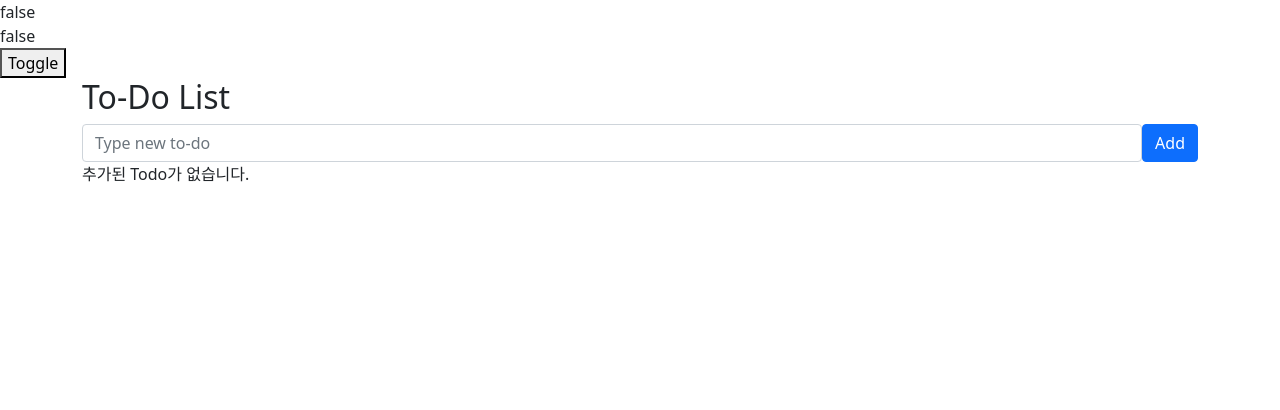
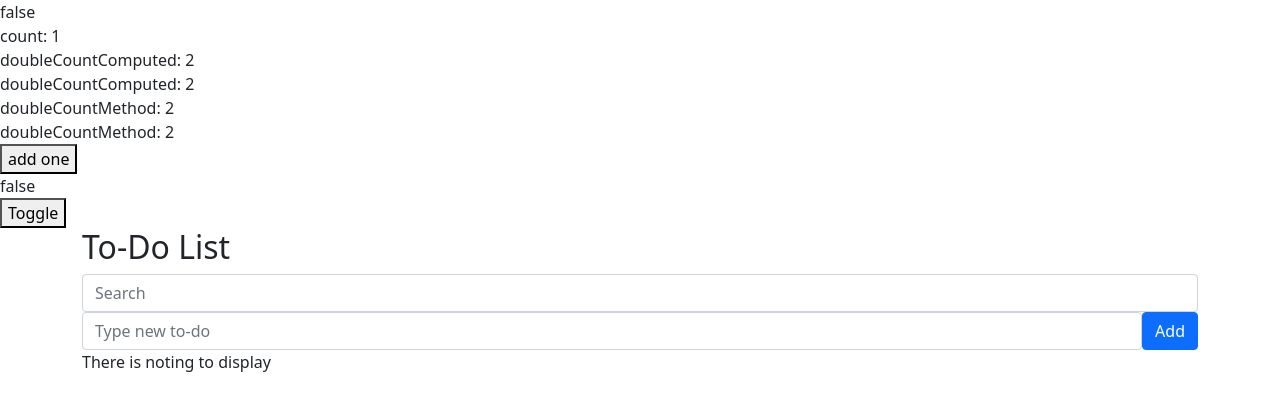
Before and after one commit to HaebinLim/vue3-todo, a Vue app: page / in a window 1280 px wide. Shown: the top 410 px of the page. Built offline with nearby package versions, Linux system fonts and the light colour scheme.

Commit message:
computed

```diff
--- a/src/App.vue
+++ b/src/App.vue
@@ -3,6 +3,13 @@
         초기 렌더링 비용이 많이 듬 (토글하여 자주 바뀔 때 사용) -->
   <div v-show="toggle">true</div>
   <div v-show="!toggle">false</div>
+
+  <div>count: {{ count }}</div>
+  <div>doubleCountComputed: {{ doubleCountComputed }}</div>
+  <div>doubleCountComputed: {{ doubleCountComputed }}</div>
+  <div>doubleCountMethod: {{ doubleCountMethod() }}</div>
+  <div>doubleCountMethod: {{ doubleCountMethod() }}</div>
+  <button @click="count++">add one</button>
 
   <!-- 조건에 맞는 div만 렌더링
         토글하는데 비용이 많이 듬 (런타임 중 잘 안바뀔 때 사용 -->
@@ -13,20 +20,19 @@
   <div class="container">
     <h2>To-Do List</h2>
 
+    <input type="text" class="form-control" v-model="searchText" placeholder="Search" />
+
+
     <TodoSimpleForm @add-todo="addTodo" />
 
-    <div v-if="!todos.length">추가된 Todo가 없습니다.</div>
+    <div v-if="!filterTodos.length">There is noting to display</div>
 
-    <TodoList
-      :todos="todos"
-      @toggle-todo="toggleTodo"
-      @delete-todo="deleteTodo"
-    />
+    <TodoList :todos="filterTodos" @toggle-todo="toggleTodo" @delete-todo="deleteTodo" />
   </div>
 </template>
 
 <script>
-import { ref } from 'vue';
+import { ref, computed } from 'vue';
 import TodoSimpleForm from './components/TodoSimpleForm.vue';
 import TodoList from './components/TodoList.vue';
 
@@ -60,6 +66,30 @@ export default {
       todos.value[index].completed = !todos.value[index].complete;
     }
 
+    const count = ref(1);
+    const doubleCountComputed = computed(()=>{
+      // 매개변수를 받아올 수 없음
+      // 캐시되어 한번만 실행
+      console.log('computed')
+      return count.value * 2;
+    })
+    const doubleCountMethod = () => {
+      // 매개변수 사용가능
+      // 호출되는 만큼 실행
+      console.log('method')
+      return count.value * 2;
+    }
+
+    const searchText = ref('');
+    const filterTodos = computed(()=>{
+      if (searchText.value) {
+        return todos.value.filter(val => {
+          return val.subject.includes(searchText.value);
+        });
+      }
+      return todos.value;
+    })
+
     return {
       toggle,
       onToggle,
@@ -67,7 +97,12 @@ export default {
       addTodo,
       deleteTodo,
       todoStyle,
-      toggleTodo
+      toggleTodo,
+      count,
+      doubleCountComputed,
+      doubleCountMethod,
+      searchText,
+      filterTodos
     }
   }
 }
```
